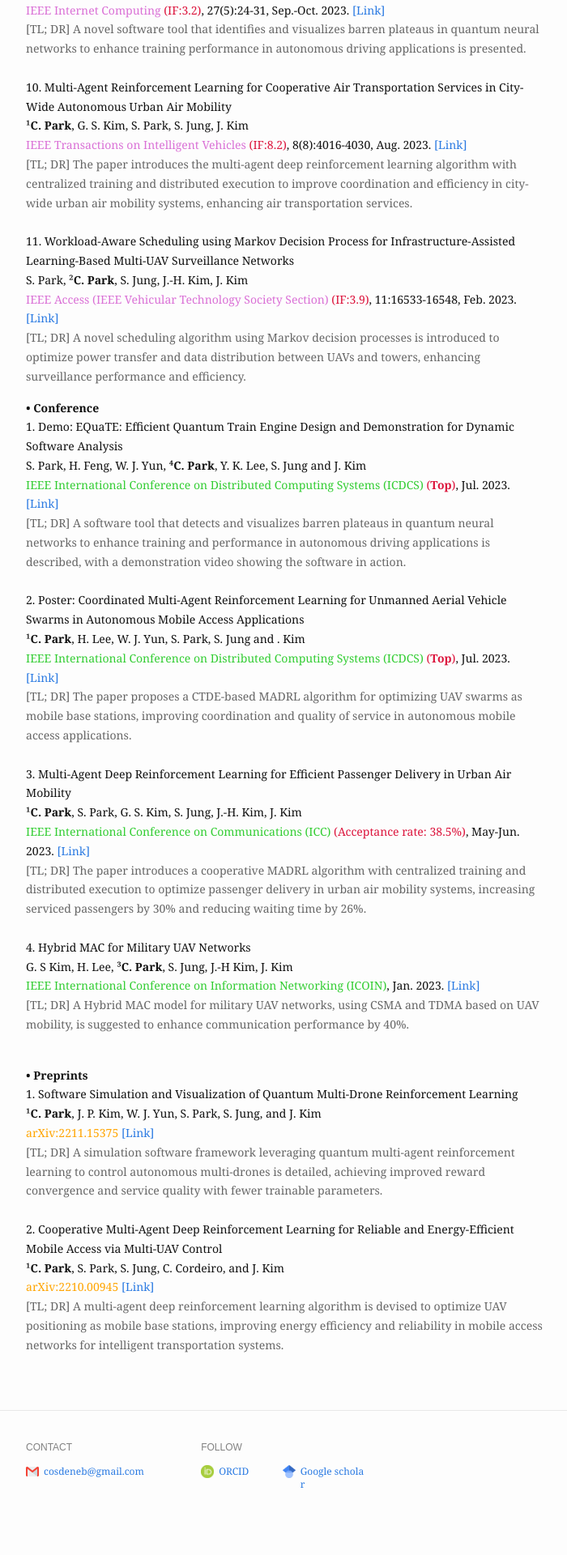
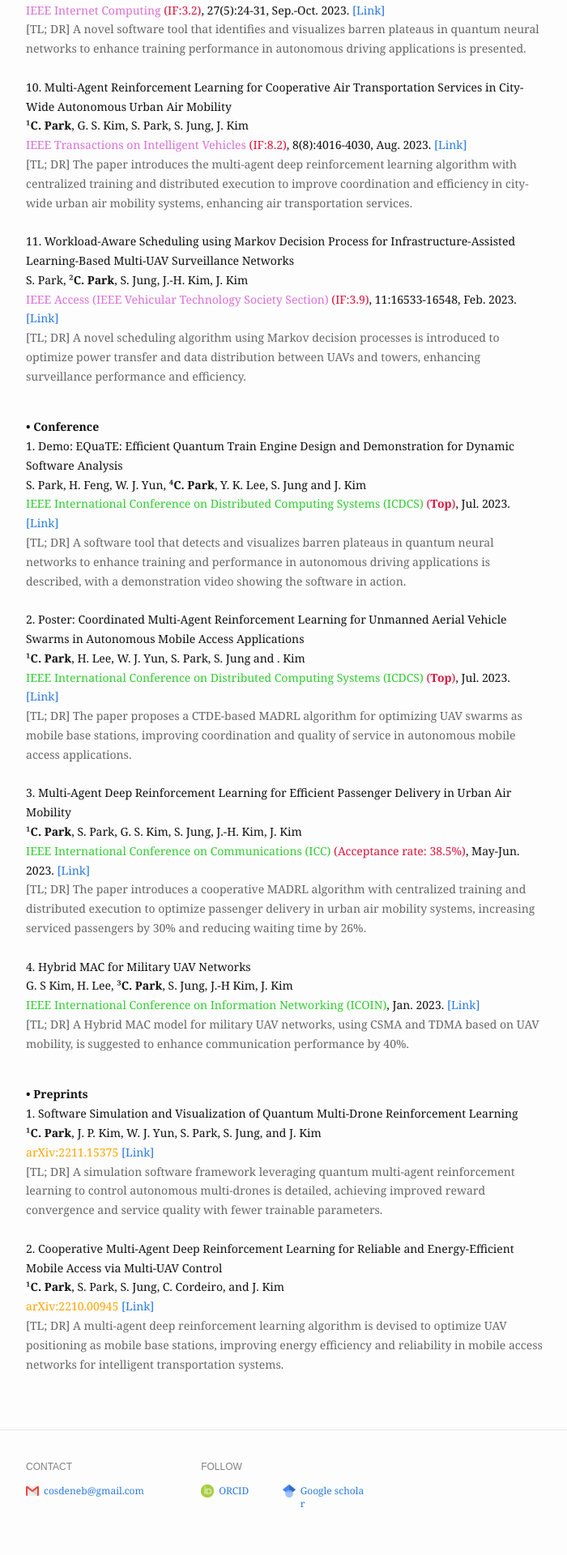
Before and after one commit to cosdeneb/cosdeneb.github.io, a Jekyll site: the page built from publication.md, in a window 1280 px wide. Shown: the part 2009-3929 px from the top of the page at 81% size, without its empty margins (288-988 px from the left). Built offline with Jekyll 4.4.1, drawn with Linux system fonts in a browser that asks for light colours; before the commit the page ends 3905 px from its top, so only the background shows below that.

Commit message:
Update publication.md

```diff
--- a/publication.md
+++ b/publication.md
@@ -74,7 +74,7 @@
   11. Workload-Aware Scheduling using Markov Decision Process for Infrastructure-Assisted Learning-Based Multi-UAV Surveillance Networks <br/>
   S. Park, ²<b>C. Park</b>, S. Jung, J.-H. Kim, J. Kim <br/>
   <font color='#da70d6'>IEEE Access (IEEE Vehicular Technology Society Section)</font> <font color='#dc143c'>(IF:3.9)</font>, 11:16533-16548, Feb. 2023. <a href="https://ieeexplore.ieee.org/abstract/document/10045685">[Link]</a><br/>
-<font color='#666666'>[TL; DR] A novel scheduling algorithm using Markov decision processes is introduced to optimize power transfer and data distribution between UAVs and towers, enhancing surveillance performance and efficiency.</font><br/>
+<font color='#666666'>[TL; DR] A novel scheduling algorithm using Markov decision processes is introduced to optimize power transfer and data distribution between UAVs and towers, enhancing surveillance performance and efficiency.</font><br/><br/>
 </p>
 
 <p>
```
